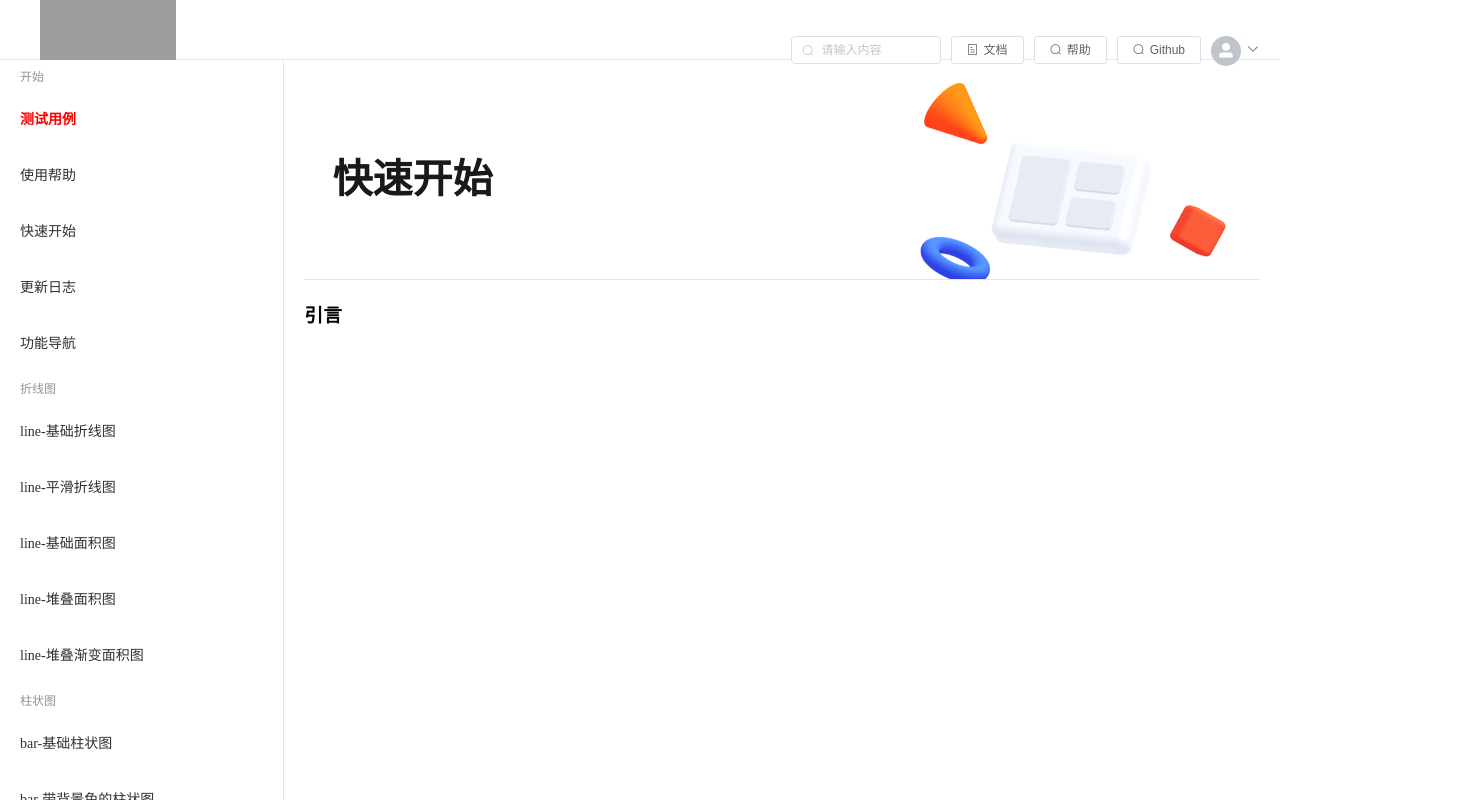
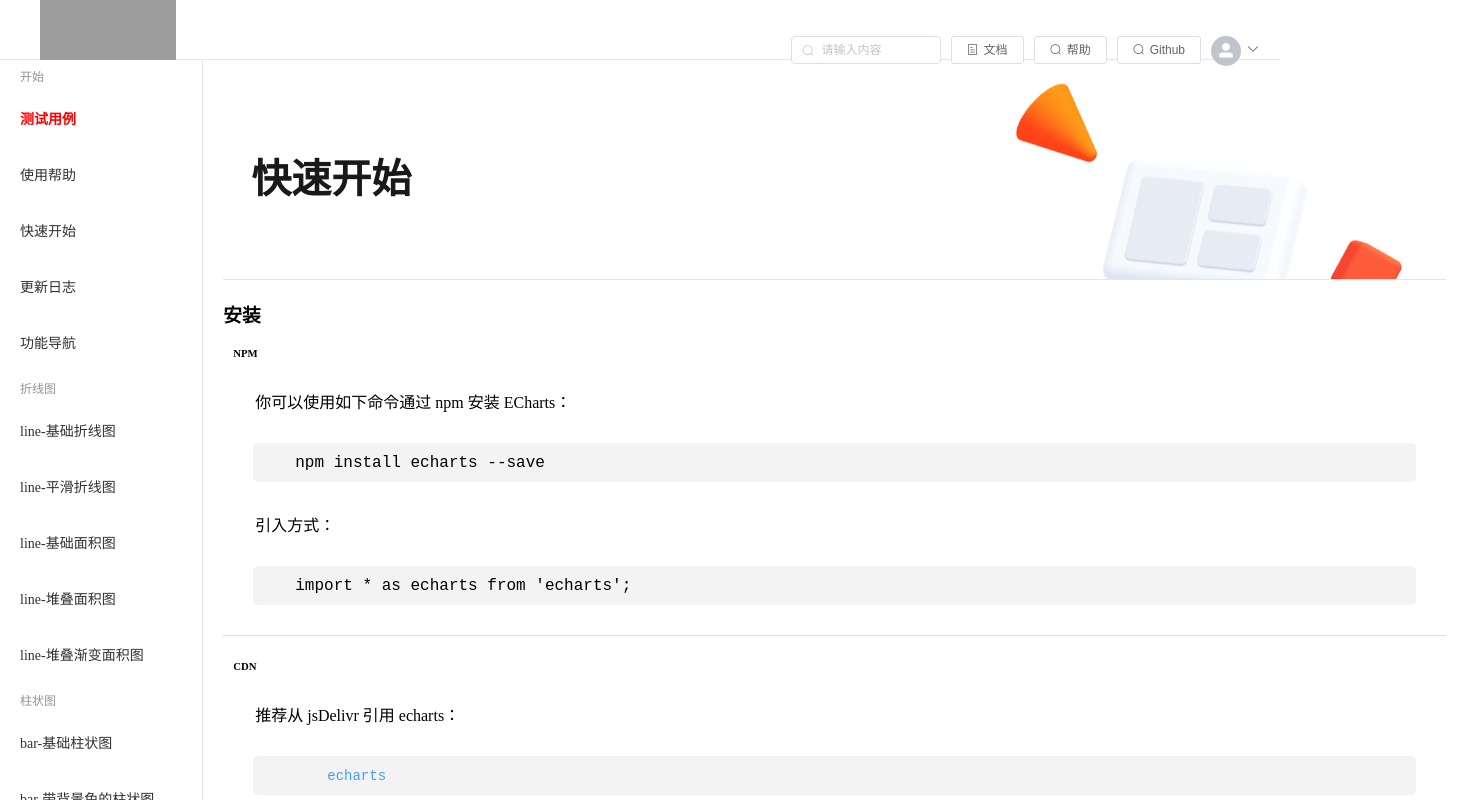
Before and after one commit to wf0/vue-Apache-Echarts-options, a Vue app: page /start in a window 1280 px wide. Shown: the top 800 px of the page, 1466 px wide, since content can reach past the window. Built offline with nearby package versions, Linux system fonts and the light colour scheme; grey boxes are pictures that could not be loaded.

Commit message:
完成开始页的开发工作，同时，还新建demo目录，实现本配置工具的使用过程

```diff
--- a/src/App.vue
+++ b/src/App.vue
@@ -22,16 +22,16 @@
         <!-- <div class="footer"></div> -->
       </div>
     </div>
-
   </div>
 </template>
 
 <script>
 import Header from '@/components/header';
 import Aside from "@/components/aside"
+
 export default {
   name: 'App',
-  components: { Header, Aside, }
+  components: { Header, Aside, },
 }
 </script>
 
--- a/src/views/help/index.vue
+++ b/src/views/help/index.vue
@@ -36,7 +36,8 @@
         <p>1. 工具致力于<b>配置项</b>，而不是统计图本身，因而，需要用户具备基础的 Apache Echarts 使用技能;</p>
         <p>2. 工具基于 Apache Echarts 配置项手册，采用配置式书写统计图配置项，并不会脱离标准规范；</p>
         <p>3. 同时，并非所有的配置项均列出，原因诸多，仅为常见配置，详细的还可参见 Apache Echarts 配置项手册；</p>
-        <p>4. 如遇到不能正常显示统计图，可能原因是配置项被设为 String 字符串类型，使用 <code>JSON.parse()</code>转换即可；</p>
+        <p>4. 仅对统计图的配置项做修改，统计图的数据还需要用户自行处理，后期可能根据数据特性将数据也纳入配置项开发中；</p>
+        <p>5. 如遇到不能正常显示统计图，可能原因是配置项被设为 String 字符串类型，使用 <code>JSON.parse()</code>转换即可；</p>
       </div>
     </div>
   </div>
--- a/src/views/start/index.vue
+++ b/src/views/start/index.vue
@@ -2,15 +2,96 @@
   <div style="padding:20px">
     <Title>快速开始</Title>
     <!-- 先需要使用tabs -->
-    <div style="margin-top:20px">
-      <h3>引言</h3>
-      <div class="content">
-         <!-- <pre>json.parse('
+    <!-- <pre>json.parse('
                 sadas,显示代码片段
               ')
         </pre> -->
+    <div style="margin-top:20px">
+      <h3>安装</h3>
+      <h6>NPM</h6>
+      <div class="content">
+        <p>你可以使用如下命令通过 npm 安装 ECharts：</p>
+        <div class="code"><code>npm install echarts --save</code></div>
+        <p>引入方式：</p>
+        <div class="code"><code>import * as echarts from 'echarts';</code></div>
+      </div>
+      <el-divider></el-divider>
+
+      <h6>CDN</h6>
+      <div class="content">
+        <p>推荐从 jsDelivr 引用 echarts：</p>
+        <div class="code">
+          <code><el-link type="primary" href="https://www.jsdelivr.com/package/npm/echarts" target="_blank">echarts</el-link></code>
+        </div>
+      </div>
+      <el-divider></el-divider>
+    </div>
+
+    <h6>Github</h6>
+    <div class="content">
+      <p>apache/echarts 项目的 release 页面可以找到各个版本的链接。点击下载页面下方 Assets 中的 Source code，解压后 dist 目录下的 echarts.js 即为包含完整 ECharts
+        功能的文件：</p>
+      <div class="code">
+        <code><el-link type="primary" href="https://github.com/apache/echarts/releases" target="_blank">Apache Echarts Release Assets</el-link></code>
       </div>
     </div>
+    <el-divider></el-divider>
+    <h3>基础使用</h3>
+    <div class="content">
+      <p>下面演示在vue项目中如何使用本配置工具：</p>
+      <p>1. 下载安装完成后，在需要 Apache Echarts 的页面引入 Echarts：</p>
+      <div class="code">
+        <code>import * as echarts from 'echarts';</code>
+      </div>
+      <p>2. 页面准备DOM给统计图，需要内联设置宽高(使用vue ref标记页面DOM)：</p>
+      <div class="code">
+        <code><pre>&lt;div ref="demo" style="width:500px;height:400px"&gt;&lt;/div&gt;</pre></code>
+      </div>
+      <p>3. 基于准备好的dom，初始化echarts实例(vue获取DOM是在mounted之后，因此统计图绘制方法也常写在mounted中):</p>
+      <div class="code">
+        <code>
+          <pre>
+      mounted() {
+            // 基于准备好的dom，初始化echarts实例
+            var myChart = echarts.init(this.$refs["demo"]);
+
+            // 准备配置对象
+            var option = {};
+
+            // 绘制统计图
+            myChart.setOption(option);
+          },
+        </pre>
+          </code>
+      </div>
+      <p>4. 使用本工具，配置出想要的效果，复制配置项：</p>
+      <div class="code">
+        <img src="../../assets/start_img1.png" alt="">
+      </div>
+      <p>5. 粘贴到之前空缺的配置项中：</p>
+      <div class="code">
+        <code>
+          <pre>
+      mounted() {
+            // 基于准备好的dom，初始化echarts实例
+            var myChart = echarts.init(this.$refs["demo"]);
+
+            // 准备配置对象
+            var option = { "tooltip": { "show": false }, "toolbox": { "show": true, "feature": { "dataView": { ..... };
+
+            // 绘制统计图
+            myChart.setOption(option);
+          },
+        </pre>
+          </code>
+      </div>
+      <p>6. 即可看到统计图效果：</p>
+      <div class="code">
+        <img src="../../assets/start_img2.png" alt="">
+      </div>
+
+    </div>
+    <el-divider></el-divider>
   </div>
 </template>
 
@@ -24,6 +105,10 @@ export default {
 </script>
 
 <style scoped>
+h6 {
+  margin: 20px 10px 0;
+}
+
 .content {
   font-size: 16px;
   font-weight: 500;
@@ -38,4 +123,16 @@ export default {
 .content p {
   margin: 5px 0;
 }
+
+.code {
+  background-color: #f3f3f3;
+  padding: 10px;
+  margin: 30px;
+  border-radius: 5px;
+}
+
+img {
+  height: 300px;
+  width: 500px;
+}
 </style>
```
Also changed, not shown: src/views/demo/index.vue (+12 -2 lines), src/assets/start_img1.png (added), src/assets/start_img2.png (added).
